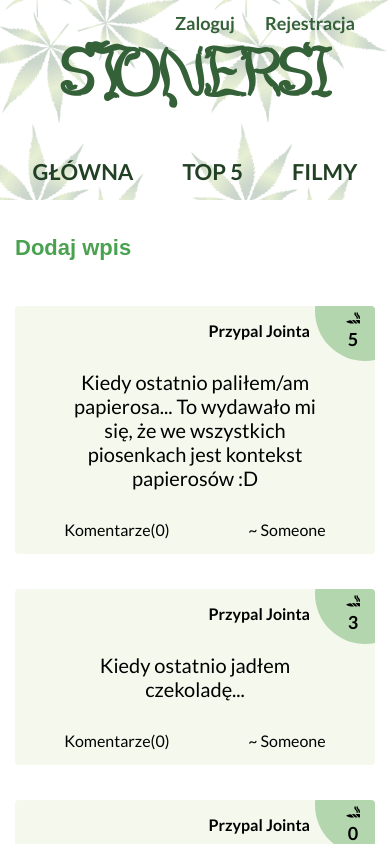
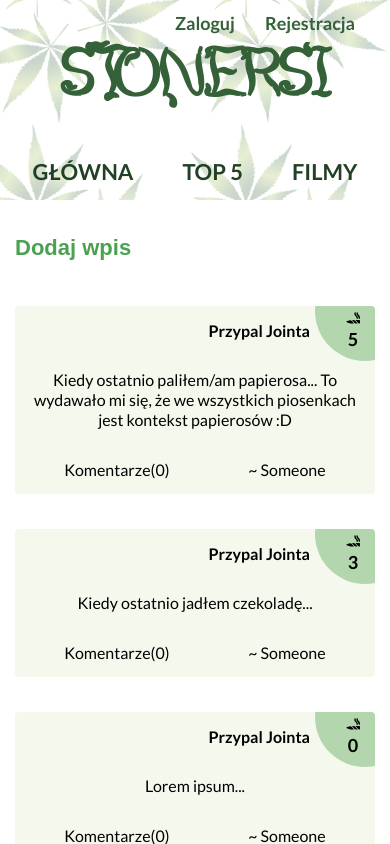
Before and after one commit to MagicianPL/Stonersi, a React (Create React App) app: page / in a window 390 px wide. Shown: the top 844 px of the page. Built offline with nearby package versions, Linux system fonts and the light colour scheme.

Commit message:
media queries

```diff
--- a/src/components/Header/Header.tsx
+++ b/src/components/Header/Header.tsx
@@ -1,11 +1,12 @@
 import React from 'react';
+import { Link } from 'react-router-dom';
 import StyledHeader from './StyledHeader';
 import MainNav from '../MainNav/MainNav';
 
 const Header = () => {
     return(
         <StyledHeader>
-            <h1>STONERSI</h1>
+            <Link to="/"><h1>STONERSI</h1></Link>
             <MainNav />
         </StyledHeader>
     );
--- a/src/components/Header/StyledHeader.tsx
+++ b/src/components/Header/StyledHeader.tsx
@@ -37,6 +37,11 @@ const StyledHeader = styled.header`
             font-size: 72px;
         }
     }
+
+    a {
+        text-decoration: none;
+        color: inherit;
+    }
 `;
 
 export default StyledHeader;
--- a/src/components/Post/StyledPost.tsx
+++ b/src/components/Post/StyledPost.tsx
@@ -67,6 +67,15 @@ const StyledPost = styled.div`
         font-size: 20px;
         max-width: 80%;
         margin: 20px auto 30px auto;
+
+        @media (max-width: 500px) {
+            font-size: 16px;
+            line-height: 20px;
+        }
+
+        @media (max-width: 700px) {
+            max-width: 100%;
+        }
     }
 
     .comments {
```
